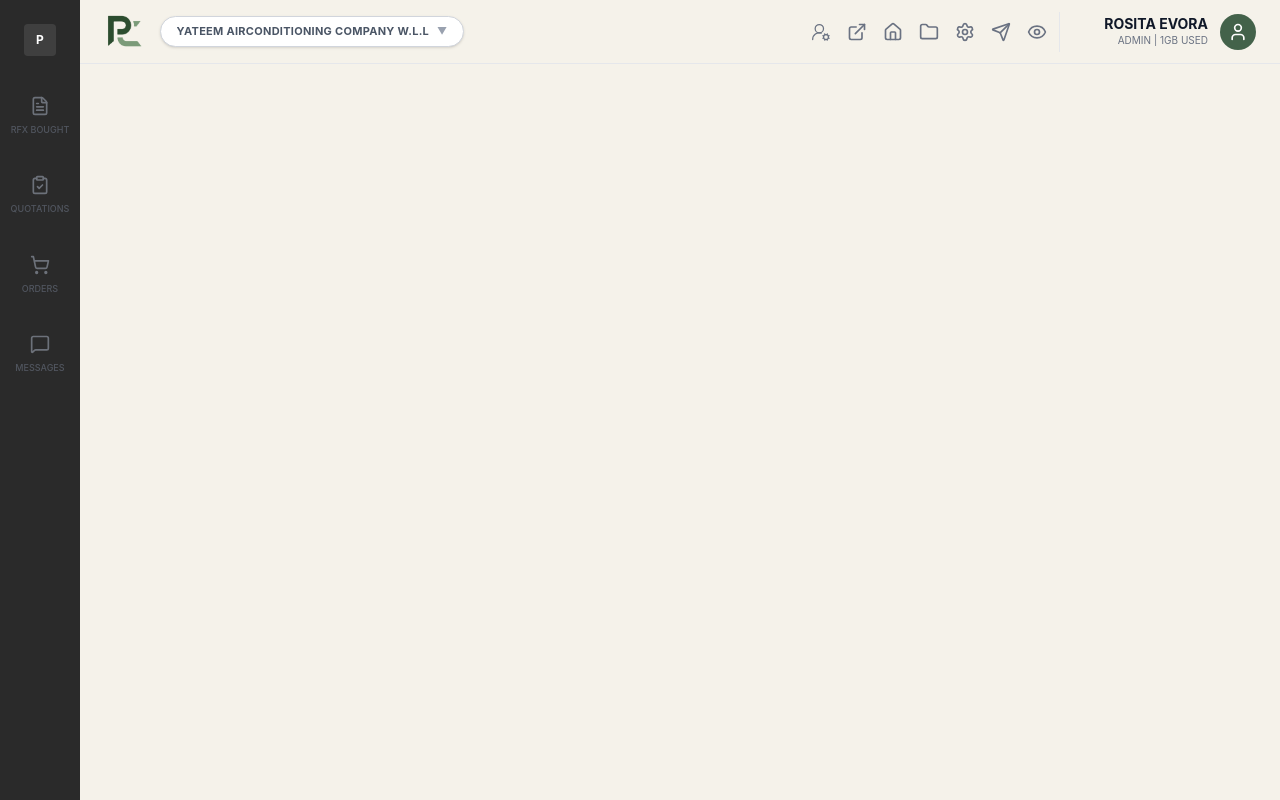
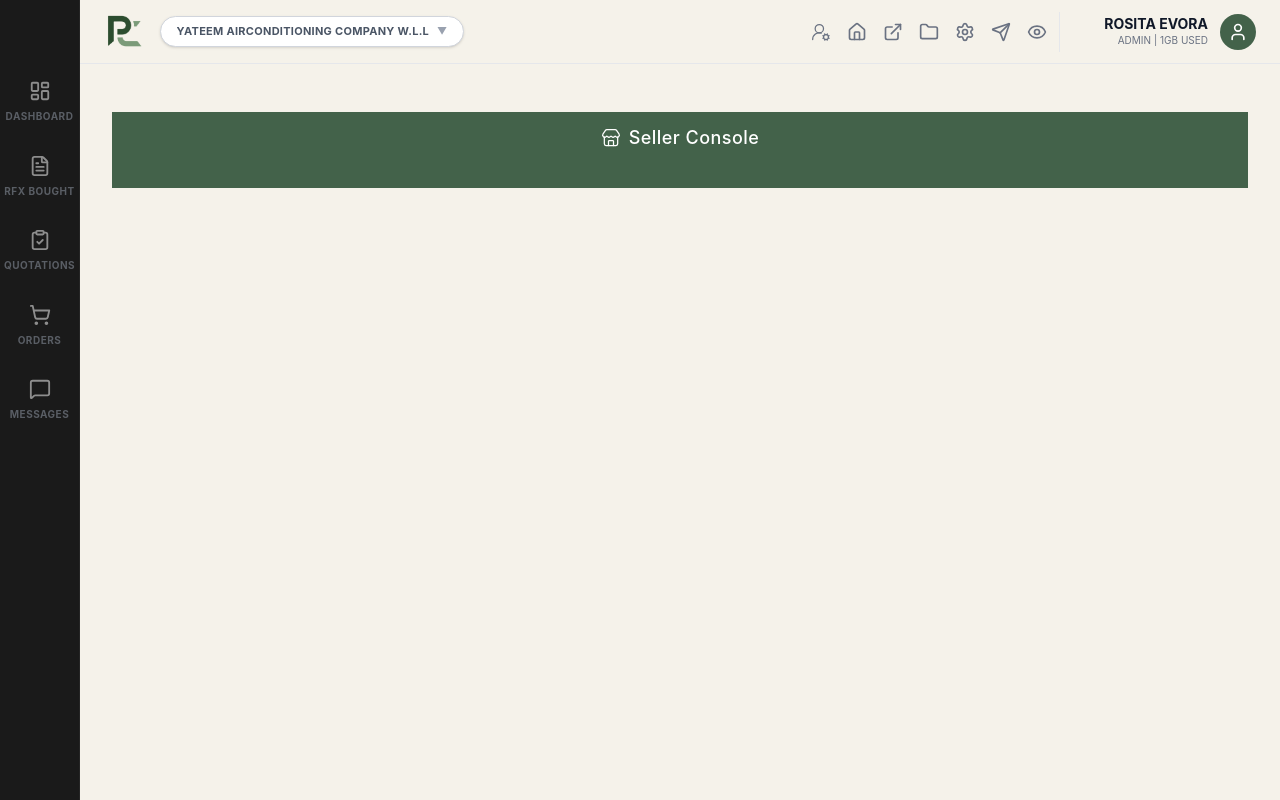
Before and after one commit to fathimaniba112/Rfq-users, a React (Vite) app: page /seller in a window 1280 px wide. Built offline with nearby package versions, Linux system fonts and the light colour scheme.

Commit message:
Initial commit

```diff
--- a/src/App.jsx
+++ b/src/App.jsx
@@ -73,6 +73,7 @@ import EmailSubscription from "./pages/Seller/EmailSubscription";
 import ReceivedQuestions from "./pages/Seller/ReceivedQuestions";
 import WalletHome from "./pages/Seller/Wallet-Home";
 import WalletTransactions from "./pages/Seller/WalletTransation";
+import SellerBanner from "./pages/Seller/SellerBanner";
 //------------------------------------------------SELLER END------------------------------------------------------------
 
 
@@ -157,6 +158,8 @@ function BuyerLayout() {
 
 /* ================= SELLER LAYOUT ================= */
 
+/* ================= SELLER LAYOUT ================= */
+
 function SellerLayout() {
   return (
     <div className="min-h-screen bg-[#F5F2EA] font-sans antialiased flex">
@@ -165,8 +168,10 @@ function SellerLayout() {
       <div className="flex flex-col flex-1">
         <Navbar />
 
+
         <main className="mt-16 ml-20 flex-1 p-4">
 
+           <SellerBanner />
           <Routes>
             <Route path="dashboard" element={<Dashboard />} />
             <Route path="rfx-bought" element={<RFXbought />} />
--- a/src/pages/Buyer/Navbar.jsx
+++ b/src/pages/Buyer/Navbar.jsx
@@ -2,6 +2,7 @@ import React, { useState, useRef, useEffect } from 'react';
 import { useNavigate, useLocation } from 'react-router-dom';
 import {
   Search,
+  Home,
   UserCog2,
   ChevronLeft,
   SquarePen,
@@ -188,6 +189,16 @@ const BuyerHeader = () => {
       >
         <UserCog2 size={20} strokeWidth={1.5} />
       </button>
+      {/* Home Button */}
+  <button
+    onClick={() => {
+      navigate("/");
+      setIsMobileMenuOpen(false);
+    }}
+   >
+    <Home size={20} strokeWidth={1.5} />
+
+  </button>
       {navItems.map((item) => (
         <div key={item.name} className="group relative flex items-center">
           <button className="group-hover:text-gray-800 py-4">
@@ -241,7 +252,17 @@ const BuyerHeader = () => {
           </div>
           <ChevronLeft size={14} className="rotate-180 opacity-50" />
         </button>
-
+{/* Home Button */}
+  <button
+    onClick={() => {
+      navigate("/");
+      setIsMobileMenuOpen(false);
+    }}
+    className="flex w-full items-center gap-3 rounded-lg border border-gray-200 bg-white px-4 py-3 text-gray-700 hover:bg-gray-50"
+  >
+    <Home size={20} strokeWidth={1.5} />
+    <span className="font-medium">Home</span>
+  </button>
         {navItems.map((item) => (
           <div key={item.name} className="relative">
             <button
--- a/src/pages/Seller/Navbar.jsx
+++ b/src/pages/Seller/Navbar.jsx
@@ -53,6 +53,7 @@ const Navbar = () => {
             <button onClick={toggleMode} className="hover:text-gray-800">
               <UserCog2 size={20} strokeWidth={1.5} />
             </button>
+            <Home size={20} className="cursor-pointer hover:text-[#43624A]" onClick={() => navigate("/")} />
 
             {/* Quote Dropdown */}
             <div className="relative h-full flex items-center group">
@@ -68,7 +69,6 @@ const Navbar = () => {
               </div>
             </div>
 
-            <Home size={20} className="cursor-pointer hover:text-[#43624A]" onClick={() => navigate("/")} />
 
             {/* Directory Dropdown */}
             <div className="relative h-full flex items-center group">
--- /dev/null
+++ b/src/pages/Seller/SellerBanner.jsx
@@ -0,0 +1,28 @@
+import React from 'react';
+import { Store } from 'lucide-react';
+
+const SellerBanner = () => {
+  return (
+    <div className="w-full px-4 py-8 bg-[#F5F2EA] group flex-shrink-0">
+      <button
+        className="w-full flex flex-col items-center justify-center gap-1 bg-[#43624A] hover:bg-[#7A9C83] text-white py-3 px-6 transition-colors duration-200"
+        aria-label="Access Seller Console"
+      >
+        <div className="flex items-center gap-2">
+          {/* Using Store icon to represent the Seller side */}
+          <Store size={20} className="stroke-[1.5px]" />
+          <span className="text-lg font-medium tracking-wide">
+            Seller Console
+          </span>
+        </div>
+
+        {/* Hover Text */}
+        <span className="text-sm opacity-0 group-hover:opacity-100 transition-opacity duration-200">
+          Do you want to switch to Buyer Console?
+        </span>
+      </button>
+    </div>
+  );
+};
+
+export default SellerBanner;
--- a/src/pages/Seller/Sidebar.jsx
+++ b/src/pages/Seller/Sidebar.jsx
@@ -1,37 +1,52 @@
-import { FileText, ClipboardCheck, ShoppingCart, MessageSquare } from "lucide-react";
+import { LayoutDashboard, FileText, ClipboardCheck, ShoppingCart, MessageSquare } from "lucide-react";
 import { NavLink } from "react-router-dom";
 
 const Sidebar = () => {
-const menuItems = [
-  { icon: <FileText size={20} />, label: "RFX Bought", path: "/seller/rfx-bought" },
-  { icon: <ClipboardCheck size={20} />, label: "Quotations", path: "/seller/quotations" },
-  { icon: <ShoppingCart size={20} />, label: "Orders", path: "/seller/orders" },
-  { icon: <MessageSquare size={20} />, label: "Messages", path: "/seller/messages" },
-];
+  const menuItems = [
+    { icon: <LayoutDashboard size={22} />, label: "Dashboard", path: "/seller/dashboard" }, // New Dashboard Icon
+    { icon: <FileText size={22} />, label: "RFX Bought", path: "/seller/rfx-bought" },
+    { icon: <ClipboardCheck size={22} />, label: "Quotations", path: "/seller/quotations" },
+    { icon: <ShoppingCart size={22} />, label: "Orders", path: "/seller/orders" },
+    { icon: <MessageSquare size={22} />, label: "Messages", path: "/seller/messages" },
+  ];
 
   return (
-    <aside className="w-20 h-screen bg-[#2A2A2A] flex flex-col items-center py-6 fixed left-0 top-0 z-20">
-      <div className="mb-10">
-        <div className="w-8 h-8 bg-white/10 rounded flex items-center justify-center text-white font-bold text-xs">P</div>
+    <aside className="w-20 h-screen bg-[#1A1A1A] flex flex-col items-center py-8 fixed left-0 top-0 z-20 border-r border-white/5">
+      {/* Logo Section */}
+      <div className="mb-12">
+
       </div>
-      <nav className="flex flex-col gap-y-10">
+
+      {/* Navigation */}
+      <nav className="flex flex-col gap-y-8 w-full">
         {menuItems.map((item, index) => (
           <NavLink
             key={index}
             to={item.path}
             className={({ isActive }) => `
-              flex flex-col items-center cursor-pointer group px-1 no-underline
-              ${isActive ? 'opacity-100' : 'opacity-60 hover:opacity-100'}
+              flex flex-col items-center cursor-pointer group no-underline transition-all duration-200
+              ${isActive ? 'opacity-100' : 'opacity-50 hover:opacity-100'}
             `}
           >
             {({ isActive }) => (
               <>
-                <div className={`transition-colors ${isActive ? 'text-[#7A9C83]' : 'text-gray-400 group-hover:text-[#7A9C83]'}`}>
+                <div className={`transition-transform duration-200 group-hover:scale-110 ${
+                  isActive
+                    ? 'text-[#00FF94] drop-shadow-[0_0_8px_rgba(0,255,148,0.4)]'
+                    : 'text-white'
+                }`}>
                   {item.icon}
                 </div>
-                <span className={`text-[9px] text-center mt-2 leading-tight uppercase font-medium transition-colors ${isActive ? 'text-white' : 'text-gray-500 group-hover:text-white'}`}>
+                <span className={`text-[10px] text-center mt-2 px-1 leading-tight uppercase tracking-wider font-bold transition-colors ${
+                  isActive ? 'text-[#00FF94]' : 'text-gray-400 group-hover:text-white'
+                }`}>
                   {item.label}
                 </span>
+
+                {/* Active Indicator Bar */}
+                {isActive && (
+                  <div className="absolute left-0 w-1 h-8 bg-[#00FF94] rounded-r-full shadow-[2px_0_10px_rgba(0,255,148,0.5)]" />
+                )}
               </>
             )}
           </NavLink>
```
